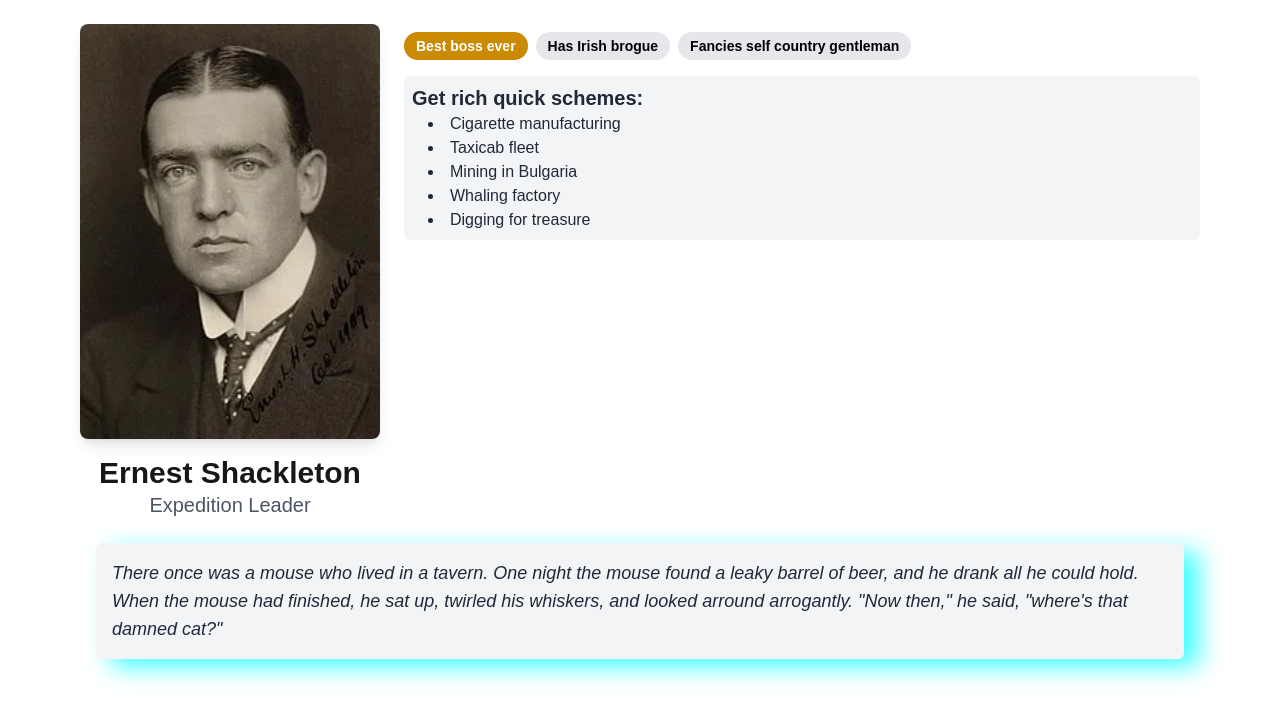
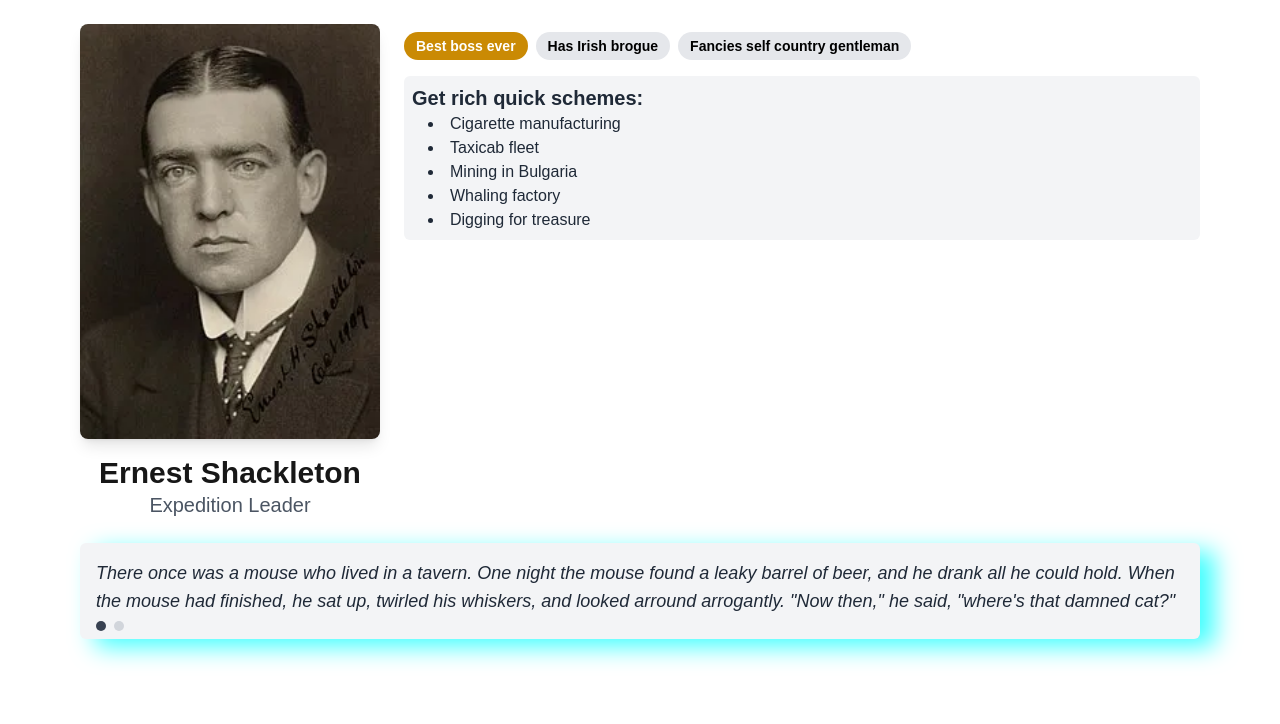
Before and after one commit to milotoor/shackletown, a Next.js app: page /crew/ernest_shackleton in a window 1280 px wide. Shown: the top 724 px of the page. Built offline with nearby package versions, Linux system fonts and the light colour scheme.

Commit message:
Quote carousel

```diff
--- a/src/app/crew/ernest_shackleton/page.tsx
+++ b/src/app/crew/ernest_shackleton/page.tsx
@@ -1,13 +1,22 @@
 import CrewMemberPage from "@/components/CrewMemberPage";
 import CrewHeader from "@/components/CrewHeader";
 import Chip from "@/components/Chip";
-import Quote from "@/components/Quote";
+import QuoteCarousel, { QuoteProps } from "@/components/QuoteCarousel";
 import useCrewBio from "@/hooks/useCrewBio";
 
 export const metadata = {
   title: "Ernest Shackleton - Expedition Leader",
   description: "Page for Ernest Shackleton, the expedition leader.",
 };
+
+const quotes: QuoteProps[] = [
+  {
+    text: 'There once was a mouse who lived in a tavern. One night the mouse found a leaky barrel of beer, and he drank all he could hold. When the mouse had finished, he sat up, twirled his whiskers, and looked arround arrogantly. "Now then," he said, "where\'s that damned cat?"',
+  },
+  {
+    text: "For scientific leadership give me Scott; for swift and efficient travel, Amundsen; but when you are in a hopeless situation, when there seems no way out, get down on your knees and pray for Shackleton.",
+  },
+];
 
 const ErnestShackletonPage = () => {
   const bio = useCrewBio("ernest_shackleton");
@@ -35,11 +44,7 @@ const ErnestShackletonPage = () => {
         </div>
       </CrewHeader>
       <section className="mt-6">
-        <Quote
-          text={
-            'There once was a mouse who lived in a tavern. One night the mouse found a leaky barrel of beer, and he drank all he could hold. When the mouse had finished, he sat up, twirled his whiskers, and looked arround arrogantly. "Now then," he said, "where\'s that damned cat?"'
-          }
-        />
+        <QuoteCarousel quotes={quotes} />
       </section>
     </CrewMemberPage>
   );
--- /dev/null
+++ b/src/components/QuoteCarousel.tsx
@@ -0,0 +1,92 @@
+"use client";
+
+import React, { useState, useEffect } from "react";
+
+export interface QuoteProps {
+  text: string;
+  author?: string;
+}
+
+/**
+ * Renders an individual quote.
+ */
+function Quote({ text, author }: QuoteProps) {
+  return (
+    <blockquote className="text-gray-800 italic p-4">
+      <p className="text-lg">{text}</p>
+      {author && <footer className="mt-2 text-right">- {author}</footer>}
+    </blockquote>
+  );
+}
+
+interface QuoteCarouselProps {
+  quotes: QuoteProps[];
+  /**
+   * Duration of the slide animation in milliseconds.
+   * @default 1000
+   */
+  slideAnimationDuration?: number;
+  /**
+   * The interval between quotes in milliseconds.
+   * @default 10000
+   */
+  interval?: number;
+}
+
+/**
+ * QuoteCarousel renders all quotes in a horizontal row.
+ * Each quote takes up 100% of the container's width,
+ * while the container is set to overflow-hidden.
+ * The visible quote is controlled by applying an animated negative left margin
+ * to the inner flex container.
+ */
+export default function QuoteCarousel({
+  quotes,
+  slideAnimationDuration = 1000,
+  interval = 10000,
+}: QuoteCarouselProps) {
+  const [currentIndex, setCurrentIndex] = useState(0);
+
+  // Automatically change the quote after the specified interval.
+  // Using setTimeout here ensures that the timer is reset whenever the currentIndex changes,
+  // including when the user clicks on a dot.
+  useEffect(() => {
+    const timer = setTimeout(() => {
+      setCurrentIndex((prevIndex) => (prevIndex + 1) % quotes.length);
+    }, interval);
+    return () => clearTimeout(timer);
+  }, [currentIndex, quotes.length, interval]);
+
+  return (
+    <div className="relative overflow-hidden bg-gray-100 rounded-md drop-shadow-[--quote-drop-shadow] pb-2">
+      <div
+        className="flex transition-all ease-in-out w-full max-w-full"
+        style={{
+          marginLeft: `-${currentIndex * 100}%`,
+          transitionDuration: `${slideAnimationDuration}ms`,
+        }}
+      >
+        {quotes.map((quote) => (
+          <div key={quote.text} className="flex-shrink-0 w-full max-w-full">
+            <Quote {...quote} />
+          </div>
+        ))}
+      </div>
+      <div className="absolute bottom-2 left-4 flex space-x-2">
+        {quotes.map((quote, index) => {
+          const isActive = index === currentIndex;
+          return (
+            <button
+              key={quote.text}
+              onClick={() => setCurrentIndex(index)}
+              className={`w-2.5 h-2.5 rounded-full transition-colors ${
+                isActive ? "bg-gray-700" : "bg-gray-300"
+              }`}
+              aria-label={`Go to quote ${index + 1}`}
+            />
+          );
+        })}
+      </div>
+    </div>
+  );
+}
```
